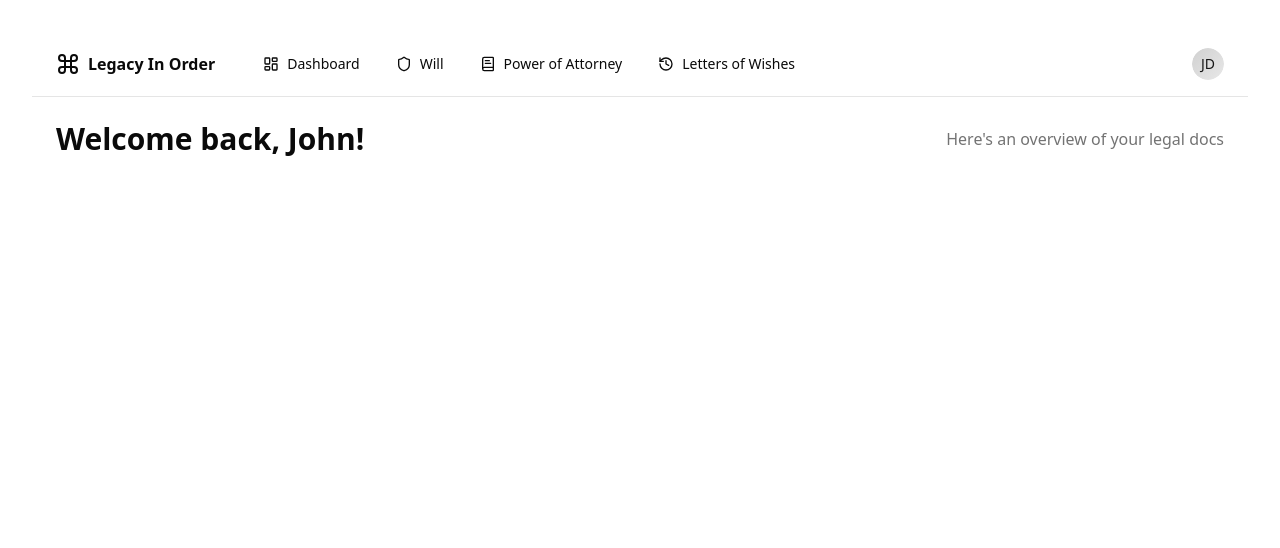
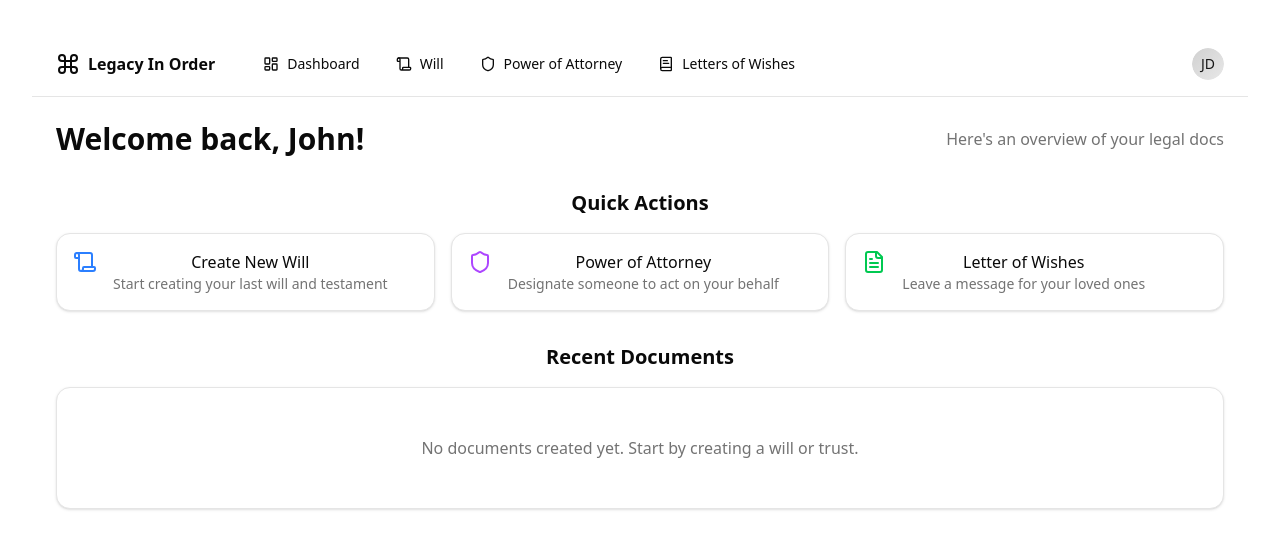
Before and after one commit to legacyinorder-star/lio-frontend, a React (Vite) app: page /app/dashboard in a window 1280 px wide. Shown: the top 548 px of the page. Built offline with nearby package versions, Linux system fonts and the light colour scheme; sample sign-in values are in the browser's storage.

Commit message:
Modifications to the dashboard

```diff
--- a/src/App.tsx
+++ b/src/App.tsx
@@ -7,6 +7,7 @@ import DashboardPage from "@/pages/DashboardPage";
 import { ProtectedRoute } from "@/components/ProtectedRoute";
 import { DashboardLayout } from "@/components/layouts/DashboardLayout";
 import OTPVerificationPage from "./pages/OTPVerificationPage";
+import WillWizard from "@/components/will-wizard/WillWizard";
 
 function App() {
 	return (
@@ -25,6 +26,7 @@ function App() {
 					<Route index element={<DashboardPage />} />
 				</Route>
 				<Route path="/verify-otp" element={<OTPVerificationPage />} />
+				<Route path="/create-will" element={<WillWizard />} />
 			</Routes>
 			<Toaster />
 		</Router>
--- a/src/components/layouts/DashboardLayout.tsx
+++ b/src/components/layouts/DashboardLayout.tsx
@@ -5,7 +5,7 @@ import {
 	LogOut,
 	Settings,
 	History,
-	FileCheck,
+	Scroll,
 	BookText,
 	Shield,
 } from "lucide-react";
@@ -87,7 +87,7 @@ export function DashboardLayout() {
 											"group inline-flex h-10 w-max items-center justify-center rounded-md bg-background px-4 py-2 text-sm font-medium transition-colors hover:bg-accent hover:text-accent-foreground focus:bg-accent focus:text-accent-foreground focus:outline-none disabled:pointer-events-none disabled:opacity-50 data-[active]:bg-accent/50 data-[state=open]:bg-accent/50"
 										)}
 									>
-										<Shield className="mr-2 h-4 w-4" />
+										<Scroll className="mr-2 h-4 w-4" />
 										Will
 									</Link>
 								</NavigationMenuItem>
@@ -98,7 +98,7 @@ export function DashboardLayout() {
 											"group inline-flex h-10 w-max items-center justify-center rounded-md bg-background px-4 py-2 text-sm font-medium transition-colors hover:bg-accent hover:text-accent-foreground focus:bg-accent focus:text-accent-foreground focus:outline-none disabled:pointer-events-none disabled:opacity-50 data-[active]:bg-accent/50 data-[state=open]:bg-accent/50"
 										)}
 									>
-										<BookText className="mr-2 h-4 w-4" />
+										<Shield className="mr-2 h-4 w-4" />
 										Power of Attorney
 									</Link>
 								</NavigationMenuItem>
@@ -109,7 +109,7 @@ export function DashboardLayout() {
 											"group inline-flex h-10 w-max items-center justify-center rounded-md bg-background px-4 py-2 text-sm font-medium transition-colors hover:bg-accent hover:text-accent-foreground focus:bg-accent focus:text-accent-foreground focus:outline-none disabled:pointer-events-none disabled:opacity-50 data-[active]:bg-accent/50 data-[state=open]:bg-accent/50"
 										)}
 									>
-										<History className="mr-2 h-4 w-4" />
+										<BookText className="mr-2 h-4 w-4" />
 										Letters of Wishes
 									</Link>
 								</NavigationMenuItem>
--- a/src/pages/DashboardPage.tsx
+++ b/src/pages/DashboardPage.tsx
@@ -1,12 +1,113 @@
+import { Link } from "react-router-dom";
+import { Card } from "@/components/ui/card";
+import {
+	Scroll,
+	FileText,
+	Users,
+	Building2,
+	Shield,
+	PlusCircle,
+} from "lucide-react";
+
 export default function DashboardPage() {
+	const actions = [
+		{
+			title: "Create New Will",
+			description: "Start creating your last will and testament",
+			icon: <Scroll className="h-6 w-6" />,
+			href: "/create-will",
+			color: "text-blue-500",
+		},
+		// {
+		// 	title: "Living Trust",
+		// 	description: "Set up a living trust for your assets",
+		// 	icon: <Building2 className="h-6 w-6" />,
+		// 	href: "/create-trust",
+		// 	color: "text-green-500",
+		// },
+		{
+			title: "Power of Attorney",
+			description: "Designate someone to act on your behalf",
+			icon: <Shield className="h-6 w-6" />,
+			href: "/power-of-attorney",
+			color: "text-purple-500",
+		},
+		{
+			title: "Letter of Wishes",
+			description: "Leave a message for your loved ones",
+			icon: <FileText className="h-6 w-6" />,
+			href: "/power-of-attorney",
+			color: "text-green-500",
+		},
+		// {
+		// 	title: "Healthcare Directive",
+		// 	description: "Specify your healthcare preferences",
+		// 	icon: <FileText className="h-6 w-6" />,
+		// 	href: "/healthcare-directive",
+		// 	color: "text-red-500",
+		// },
+		// {
+		// 	title: "Beneficiaries",
+		// 	description: "Manage your beneficiaries",
+		// 	icon: <Users className="h-6 w-6" />,
+		// 	href: "/beneficiaries",
+		// 	color: "text-orange-500",
+		// },
+		// {
+		// 	title: "Add Document",
+		// 	description: "Upload additional legal documents",
+		// 	icon: <PlusCircle className="h-6 w-6" />,
+		// 	href: "/add-document",
+		// 	color: "text-teal-500",
+		// },
+	];
+
 	return (
-		<div className="space-y-6">
+		<div className="space-y-8">
 			<div className="flex items-center justify-between">
 				<h1 className="text-3xl font-bold">Welcome back, John!</h1>
 				<p className="text-muted-foreground">
 					Here's an overview of your legal docs
 				</p>
 			</div>
+
+			<div>
+				<h2 className="text-xl font-semibold mb-4">Quick Actions</h2>
+				<div className="grid grid-cols-1 md:grid-cols-2 lg:grid-cols-3 gap-4">
+					{actions.map((action) => (
+						<Link
+							key={action.title}
+							to={action.href}
+							className="block transition-transform hover:scale-105"
+						>
+							<Card className="p-4 h-full">
+								<div className="flex items-start space-x-4">
+									<div className={`${action.color} shrink-0`}>
+										{action.icon}
+									</div>
+									<div>
+										<h3 className="font-medium">{action.title}</h3>
+										<p className="text-sm text-muted-foreground">
+											{action.description}
+										</p>
+									</div>
+								</div>
+							</Card>
+						</Link>
+					))}
+				</div>
+			</div>
+
+			<div>
+				<h2 className="text-xl font-semibold mb-4">Recent Documents</h2>
+				<div className="grid grid-cols-1 gap-4">
+					<Card className="p-4">
+						<p className="text-muted-foreground text-center py-8">
+							No documents created yet. Start by creating a will or trust.
+						</p>
+					</Card>
+				</div>
+			</div>
 		</div>
 	);
 }
```
